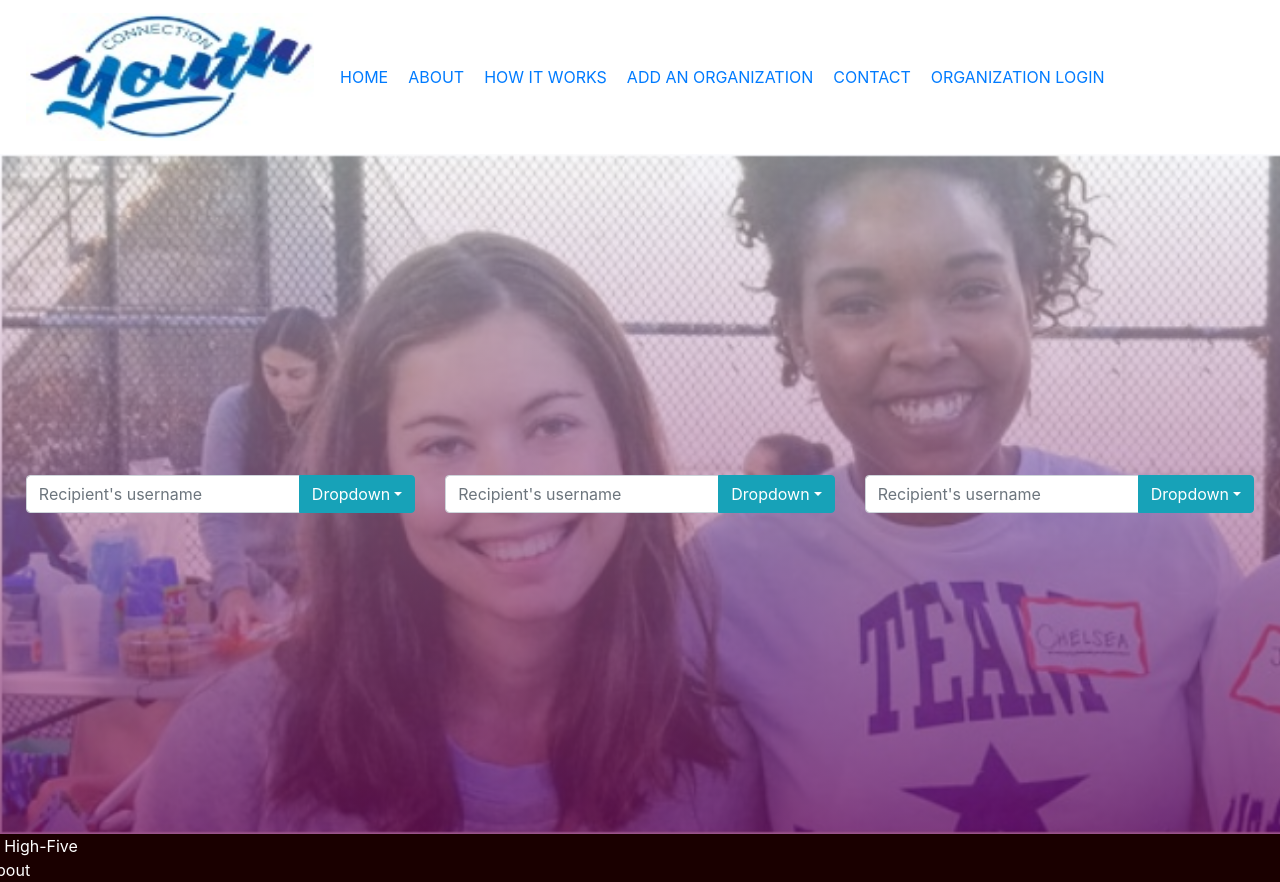
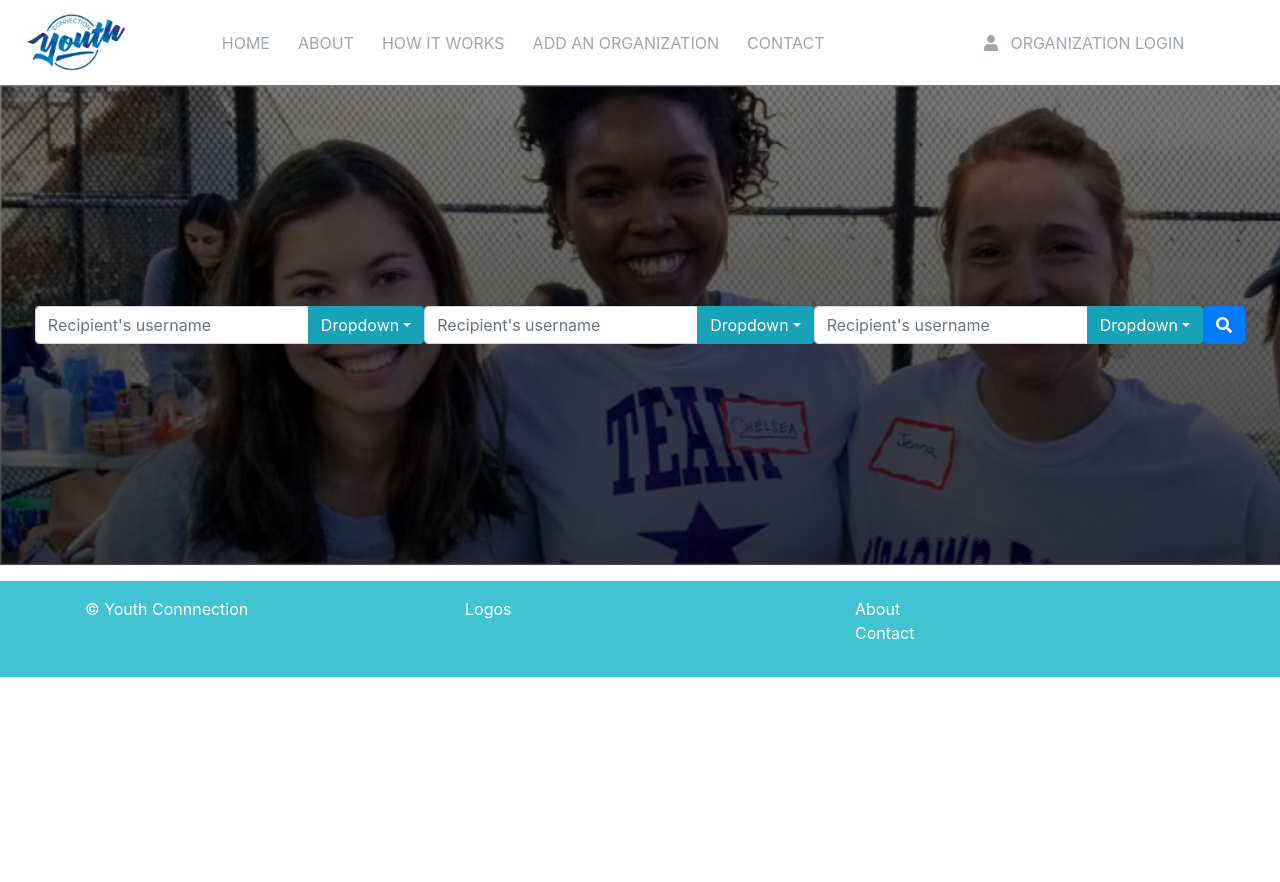
Before and after one commit to noobboon7/TeamHighFive_Front, a React (Create React App) app: page / in a window 1280 px wide. After the commit the page ends 800 px from the top, so only its background shows below. Built offline with nearby package versions, Linux system fonts and the light colour scheme; no server answers.

Commit message:
template styling branch

```diff
--- a/package.json
+++ b/package.json
@@ -3,6 +3,9 @@
   "version": "0.1.0",
   "private": true,
   "dependencies": {
+    "@fortawesome/fontawesome-svg-core": "^1.2.28",
+    "@fortawesome/free-solid-svg-icons": "^5.13.0",
+    "@fortawesome/react-fontawesome": "^0.1.10",
     "@testing-library/jest-dom": "^4.2.4",
     "@testing-library/react": "^9.5.0",
     "@testing-library/user-event": "^7.2.1",
--- a/src/components/hero/Hero.js
+++ b/src/components/hero/Hero.js
@@ -3,7 +3,7 @@ import styles from "./Hero.module.css";
 import SearchBars from "../searchbars/SearchBars";
 
 const Hero = () => (
-  <div className={styles.heroStyles}>
+  <div id={styles.heroStyles} className="d-flex justify-content-center align-items-center">
     <SearchBars />
   </div>
 );
--- a/src/components/hero/Hero.module.css
+++ b/src/components/hero/Hero.module.css
@@ -1,13 +1,13 @@
-.heroStyles {
-  display: flex;
+#heroStyles {
+  /* display: flex;
   align-items: center;
-  justify-content: center;
-  height: 85vh;
-  width: 100vw;
+  justify-content: center; */
+  height: 60vh;
+  width: 100%;
   background-image: linear-gradient(
       to bottom,
-      rgba(245, 246, 252, 0.52),
-      rgba(117, 19, 93, 0.73)
+      rgba(0, 0, 0, 0.52),
+      rgba(0, 0, 0, 0.73)
     ),
     url("../../static/youth_connection_small.jpg");
   background-size: cover;
--- a/src/components/searchbars/SearchBars.js
+++ b/src/components/searchbars/SearchBars.js
@@ -1,24 +1,29 @@
 import React from "react";
-import { Row, Col } from "react-bootstrap";
+import { Container, Row, Col, Button, Form, FormGroup, Label, Input } from "react-bootstrap";
 import SearchCategory from "./SearchCategory";
 import SearchSeason from "./SearchSeason";
 import SearchLocation from "./SearchLocation";
 import styles from "./SearchBars.module.css";
 
+import { FontAwesomeIcon } from "@fortawesome/react-fontawesome";
+import { faSearch } from "@fortawesome/free-solid-svg-icons";
+
 const SearchBars = () => (
-  <div className={styles.searchbars}>
-    <Row>
-      <Col>
-        <SearchCategory />
-      </Col>
-      <Col>
-        <SearchSeason />
-      </Col>
-      <Col>
-        <SearchLocation />
-      </Col>
-    </Row>
-  </div>
+  <Form inline>
+    <FormGroup>
+      <SearchCategory />
+    </FormGroup>
+    {' '}
+    <FormGroup>
+      <SearchSeason />
+    </FormGroup>
+    {' '}
+    <FormGroup>
+      <SearchLocation />
+    </FormGroup>
+    {' '}
+    <Button color="warning"><FontAwesomeIcon icon={faSearch} /></Button>
+  </Form>
 );
 
 export default SearchBars;
--- a/src/index.css
+++ b/src/index.css
@@ -1,13 +1,63 @@
+:root {
+  --color-black: #A0A6B2;
+  --color-yellow: #FFC222;
+  --color-blue-green: #42C3D3;
+}
+
 body {
   margin: 0;
-  font-family: -apple-system, BlinkMacSystemFont, 'Segoe UI', 'Roboto', 'Oxygen',
-    'Ubuntu', 'Cantarell', 'Fira Sans', 'Droid Sans', 'Helvetica Neue',
-    sans-serif;
+  font-family: 'Ubuntu', -apple-system, BlinkMacSystemFont, 'Segoe UI', 'Roboto', 'Oxygen',
+  'Cantarell', 'Fira Sans', 'Droid Sans', 'Helvetica Neue',
+  sans-serif;
   -webkit-font-smoothing: antialiased;
   -moz-osx-font-smoothing: grayscale;
 }
-
+body a,
+body a:hover {
+  text-decoration: none;
+}
 code {
   font-family: source-code-pro, Menlo, Monaco, Consolas, 'Courier New',
     monospace;
 }
+.icon {
+  color: var(--color-blue-green);
+}
+/* NOTE: Custom Navbar styles */
+nav .logo {
+  display: block;
+  width: 100px;
+}
+nav.custom-navbar {
+  background-color: var(--white);
+}
+nav .navbar-nav a,
+nav .navbar-nav a:link,
+nav .navbar-nav a:visited {
+  color: var(--color-black);
+}
+nav .navbar-nav a:hover {
+  color: var(--color-blue-green);
+}
+
+/* NOTE: Custom Footer styles */
+#footer {
+  background-color: var(--color-blue-green);
+}
+#footer a,
+#footer a:link,
+#footer a:visited {
+  color: var(--white);
+  text-decoration: none;
+}
+#footer a:hover {
+  color: var(--color-yellow);
+  text-decoration: none;
+}
+
+/* NOTE: Media Query */
+@media only screen and (max-width: 414px) {
+  nav .list-inline-item {
+    display: block;
+  }
+}
--- a/src/layout/Layout.js
+++ b/src/layout/Layout.js
@@ -1,48 +1,59 @@
 import React from "react";
 import { Link } from "react-router-dom";
-import { Navbar, Nav, Row } from "react-bootstrap";
+import { Navbar, Nav, Container, Row, Col } from "react-bootstrap";
 import Footer from "../styled-components/Footer";
 import styles from "./Layout.module.css";
 import Logo from "../static/youth_connection_logo.jpg";
+
+import { FontAwesomeIcon } from "@fortawesome/react-fontawesome";
+import { faUser } from "@fortawesome/free-solid-svg-icons";
 
 const Layout = ({ children }) => (
   <div>
     <Navbar
       collapseOnSelect
-      expand="lg"
+      light expand="lg"
       sticky="top"
-      style={{ backgroundColor: "white" }}
+      className="custom-navbar"
     >
       <Navbar.Brand href="#home">
-        <img src={Logo}></img>
+        <img className="logo img-fluid" src={Logo}></img>
       </Navbar.Brand>
       <Navbar.Toggle aria-controls="responsive-navbar-nav" />
-      <Navbar.Collapse id="responsive-navbar-nav">
-        <Nav>
-          <div className={styles.linkstyles}>
-            <Link to="/">HOME</Link>
-            <Link to="/about">ABOUT</Link>
-            <Link to="/howItWorks">HOW IT WORKS</Link>
-            <Link to="#">ADD AN ORGANIZATION</Link>
-            <Link to="/contact">CONTACT</Link>
-          </div>{" "}
-          <div></div>
-        </Nav>
-        <Nav>
-          <div className={styles.login}>
-            <Link href="#">ORGANIZATION LOGIN</Link>
-          </div>
+      <Navbar.Collapse id="navbarNav">
+        <Nav className="d-flex justify-content-around  w-100">
+          <ul className="list-inline m-0 text-uppercase">
+            <li class="list-inline-item"><Link to="/">Home</Link></li>
+            <li class="list-inline-item"><Link to="/about">About</Link></li>
+            <li class="list-inline-item"><Link to="/howItWorks">How it Works</Link></li>
+            <li class="list-inline-item"><Link to="#">Add an Organization</Link></li>
+            <li class="list-inline-item"><Link to="/contact">Contact</Link></li>
+          </ul>
+          <ul className="list-inline m-0 text-uppercase">
+            <li class="list-inline-item"><Link href="#">
+            <FontAwesomeIcon icon={faUser} className="mr-2 icons" /> Organization Login</Link></li>
+          </ul>
         </Nav>
       </Navbar.Collapse>
     </Navbar>
     {children}
-    <Footer>
-      <Row>
-        <div>&copy; High-Five</div>
-      </Row>
-      <Row>
-        <div>About</div>
-      </Row>
+    <Footer id="footer" className="py-3 mt-3">
+      <Container className="container-fluid">
+        <Row>
+          <Col md="4">
+            <p>&copy; Youth Connnection</p>
+          </Col>
+          <Col md="4">
+            <p>Logos</p>
+          </Col>
+          <Col md="4">
+            <ul class="list-unstyled">
+            <li><Link to="/about">About</Link></li>
+              <li><Link to="/contact">Contact</Link></li>
+            </ul>
+          </Col>
+        </Row>
+      </Container>
     </Footer>
   </div>
 );
```
Also changed, not shown: 1 other file (tests, documents, lock files or other folders).
